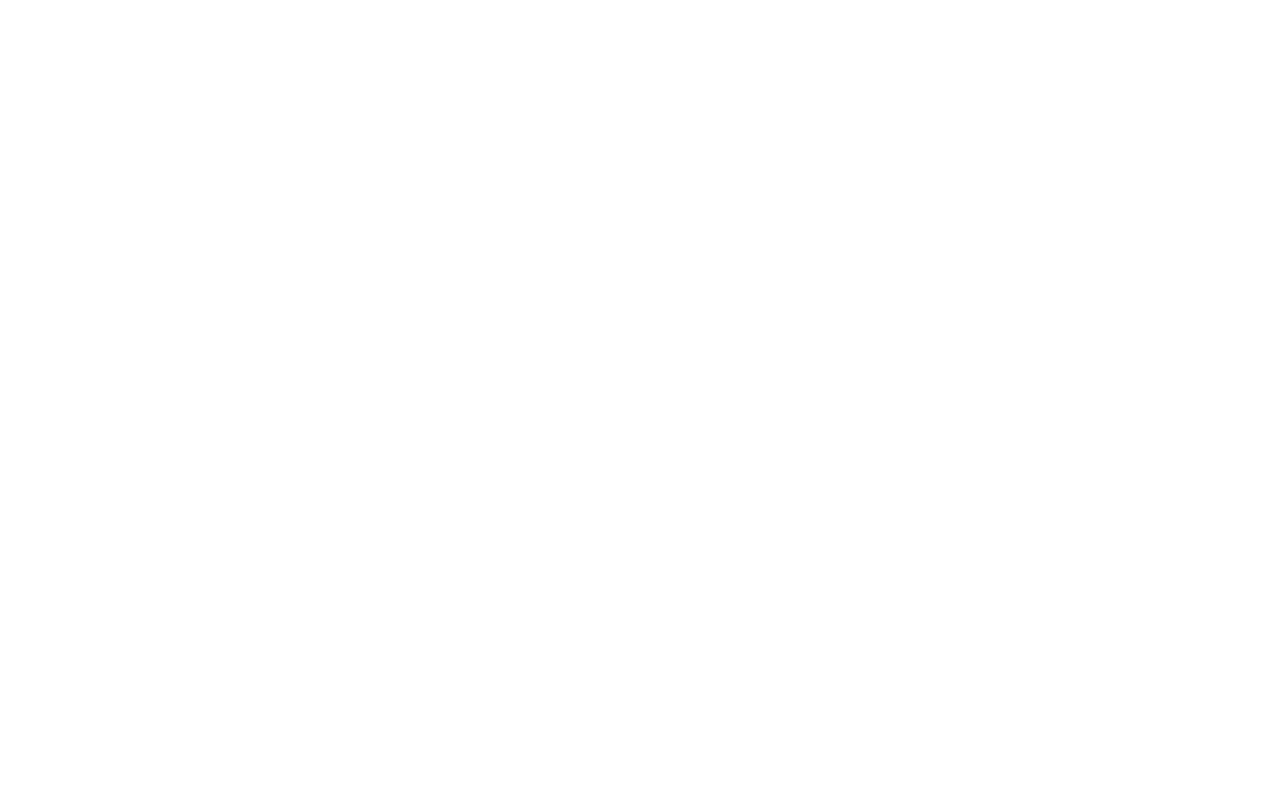
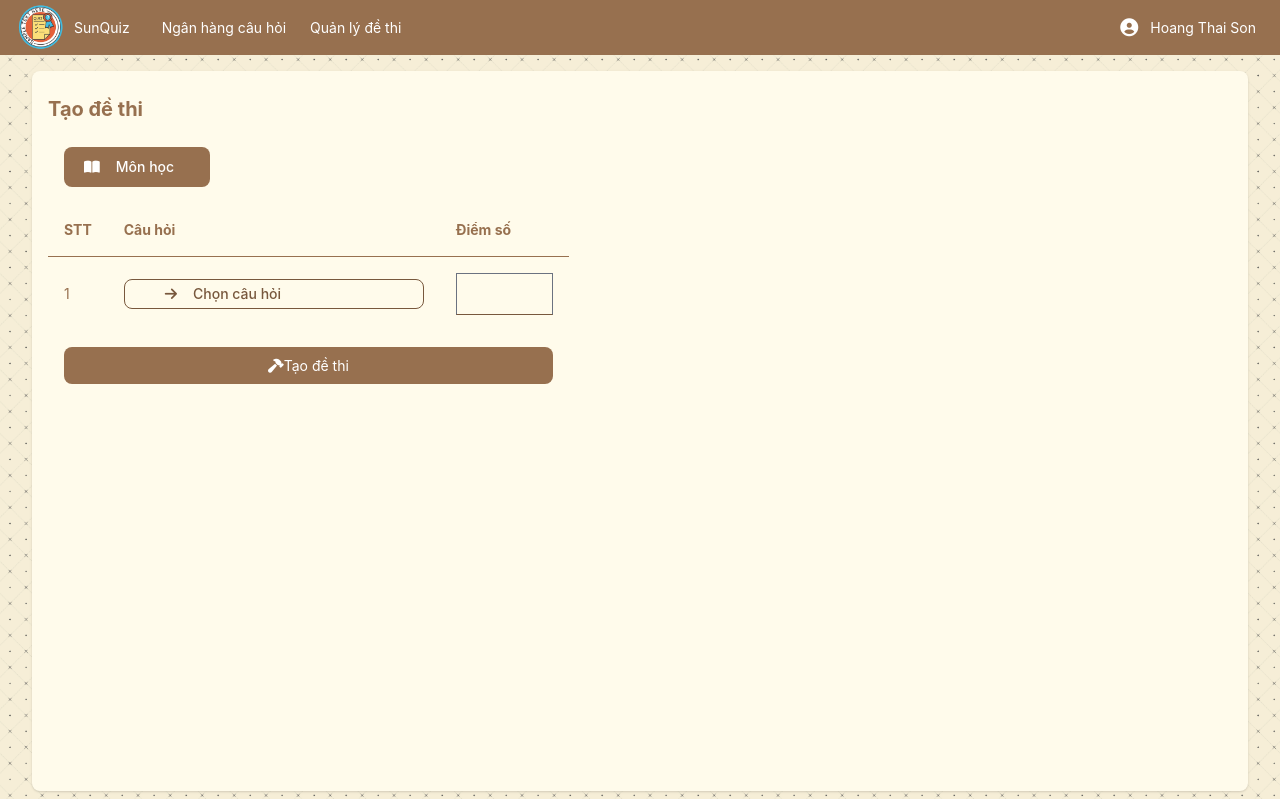
Before and after one commit to sonkun-game/sunquiz, a Nuxt app in the folder admin/teacher/: page /makeTest/create in a window 1280 px wide. Before the commit this address had no page. Built offline with nearby package versions, Linux system fonts and the light colour scheme.

Commit message:
init create test

```diff
--- a/admin/teacher/components/ConfirmBox.vue
+++ b/admin/teacher/components/ConfirmBox.vue
@@ -1,11 +1,11 @@
 <template>
-    <div v-if="show" class="container p-4 bg-yellow-50 border-teddy-brow">
+    <div v-if="show" class="cfbox-container p-4 bg-yellow-50 border-teddy-brow">
         <div class="p-4 text-lg text-center">
             <b>{{ text }}</b>
         </div>
         <div class="p-4 w-full flex gap-2">
             <button @click="cancleConfirm" class="p-2 bg-white text-teddy-brow rounded-lg">Thôi không xóa</button>
-            <button class="p-2 bg-teddy-brow rounded-lg">Xóa đi !!</button>
+            <button class="p-2 bg-teddy-brow rounded-lg">Xóa !!</button>
         </div>
     </div>
 </template>
@@ -27,7 +27,7 @@
 </script>
 
 <style scoped>
-.container {
+.cfbox-container {
     width: 400px;
     height: 150px;
     position: fixed;
--- a/admin/teacher/components/Dropdown.vue
+++ b/admin/teacher/components/Dropdown.vue
@@ -1,17 +1,25 @@
 
 <template>
     <div>
-        <button :id="'dropdownButton' + dropKey" :data-dropdown-toggle="'dropdown' + dropKey"
+        <button v-if="type=='default'" :id="'dropdownButton' + dropKey" :data-dropdown-toggle="'dropdown' + dropKey"
             class="bg-teddy-brow text-white font-medium rounded-lg text-sm px-5 py-2.5 text-center inline-flex items-center dark:bg-blue-600 dark:hover:bg-blue-700 dark:focus:ring-blue-800"
             type="button">
             <i :class="iconClass"></i>
-            <span class="px-4">{{ label }} </span>
+            <span class="px-4">{{ newLabel }} </span>
+        </button>
+
+        <button style="min-width: 300px;" v-if="type=='thin'" :id="'dropdownButton' + dropKey" :data-dropdown-toggle="'dropdown' + dropKey"
+            class="border-teddy-brow text-teddy-brow font-medium rounded-lg text-sm px-10 py-1 text-center inline-flex items-center dark:bg-blue-600 dark:hover:bg-blue-700 dark:focus:ring-blue-800"
+            type="button">
+            <i :class="iconClass"></i>
+            <span class="px-4">{{ newLabel }} </span>
         </button>
 
         <div :id="'dropdown' + dropKey" class="z-10 hidden bg-yellow-50 divide-y divide-gray-100 rounded-lg shadow w-44 dark:bg-gray-700">
             <ul class="py-2 text-sm text-gray-700 dark:text-gray-200" aria-labelledby="dropdownDefaultButton">
                 <li v-for="(item, index) in list" :key="dropKey + index">
                     <a :href="item.link"
+                        @click="setLabel(item.name)"
                         class="block px-4 py-2 hover:bg-yellow-100">
                         {{ item.name }}
                     </a>
@@ -31,10 +39,28 @@
             return uuidv4();
         }
     },
+    data() {
+        return {
+            newLabel: ""
+        }
+    },
     props: {
         label: "",
         iconClass: "",
-        list: []
+        list: [],
+        type: {
+            type: String,
+            default: "default"
+        }
+    },
+    mounted() {
+        this.newLabel = this.label
+    },
+    methods: {
+        setLabel(str) {
+            this.newLabel = str;
+            this.$emit("change_value");
+        }
     }
 }
 </script>
--- /dev/null
+++ b/admin/teacher/pages/makeQuiz/edit/_id.vue
@@ -0,0 +1,100 @@
+<template>
+  <div class="container p-4 shadow bg-yellow-50 rounded-lg m-auto">
+    <p class="text-xl py-2 cursor-pointer">
+      <NuxtLink to="../">
+        <i class="fa-solid fa-left-long"></i>
+      </NuxtLink>
+      <span class="px-2"><b>Chỉnh sửa câu hỏi {{ id }} :</b></span>
+    </p>
+
+
+    <div class="p-4 border-teddy-brow">
+      <div class="text-xl p-2">
+        <div>
+          <label for="quest">Câu hỏi : </label>
+          <input id="quest" class="p-2 bg-transparent border-bottom-teddy-brow" />
+        </div>
+      </div>
+      <div>
+        <div class="p-2">
+          <label for="upload_image"><b> Upload ảnh </b></label><br>
+          <input id="upload_image" type="file" />
+        </div>
+        <div class="p-2">
+          <ul class="cursor-pointer">
+            <li>
+              <div>
+                <label for="asw1">A: </label>
+                <input id="asw1" class="p-2 bg-transparent border-bottom-teddy-brow" />
+                <input class="px-2" id="is_true_1" type="checkbox" />
+              </div>
+            </li>
+            <li>
+              <div>
+                <label for="asw2">B: </label>
+                <input id="asw2" class="p-2 bg-transparent border-bottom-teddy-brow" />
+                <input class="px-2" id="is_true_2" type="checkbox" />
+              </div>
+            </li>
+            <li>
+              <div>
+                <label for="asw3">C: </label>
+                <input id="asw3" class="p-2 bg-transparent border-bottom-teddy-brow" />
+                <input class="px-2" id="is_true_3" type="checkbox" />
+              </div>
+            </li>
+            <li>
+              <div>
+                <label for="asw4">D: </label>
+                <input id="asw4" class="p-2 bg-transparent border-bottom-teddy-brow" />
+                <input class="px-2" id="is_true_4" type="checkbox" />
+              </div>
+            </li>
+          </ul>
+        </div>
+      </div>
+      <div class="flex gap-4 p-4" style="width: 400px;">
+        <button class="bg-white text-teddy-brow rounded-lg bold p-2 w-full">
+          <i class="fa-solid fa-x"></i>
+          <span>Hủy</span>
+        </button>
+        <button class="bg-teddy-brow rounded-lg bold p-2 w-full">
+          <i class="fa-solid fa-hammer text-white"></i>
+          <span class="text-white">Sửa</span>
+        </button>
+      </div>
+    </div>
+
+  </div>
+</template>
+
+<style scoped>
+p,
+div {
+  color: #97704f;
+}
+
+.container {
+  height: 90vh;
+}
+
+.question-image {
+  max-width: 400px;
+}
+
+.answ {
+  width: 400px;
+}
+</style>
+
+<script>
+export default {
+  name: 'MakeQuizEditPage',
+  layout: 'main',
+  computed: {
+    id() {
+      return this.$route.params.id;
+    }
+  }
+}
+</script>
--- a/admin/teacher/pages/makeQuiz/index.vue
+++ b/admin/teacher/pages/makeQuiz/index.vue
@@ -33,9 +33,9 @@
               <NuxtLink :to="'/makeQuiz/detail/' + item.id">
                 <i class="fa-solid fa-eye"></i>
               </NuxtLink>
-              <button class="px-2">
+              <NuxtLink :to="'/makeQuiz/edit/' + item.id">
                 <i class="fa-solid fa-pen"></i>
-              </button>
+              </NuxtLink>
               <button @click="deleteQuiz()" class="px-2">
                 <i class="fa-solid fa-trash"></i>
               </button>
--- /dev/null
+++ b/admin/teacher/pages/makeTest/create/index.vue
@@ -0,0 +1,117 @@
+<template>
+    <div class="container p-4 shadow bg-yellow-50 rounded-lg m-auto">
+        <p class="text-xl py-2">
+            <b>Tạo đề thi</b>
+        </p>
+        <!-- Chọn môn học -->
+        <div class="p-4 flex justify-between">
+            <Dropdown label="Môn học" :list="listSubject" iconClass="fa-solid fa-book-open" />
+        </div>
+        <table>
+            <thead>
+                <tr>
+                    <th class="p-4 text-left">STT</th>
+                    <th class="p-4 text-left">Câu hỏi</th>
+                    <th class="p-4 text-left">Điểm số</th>
+                </tr>
+            </thead>
+            <tbody>
+                <tr>
+
+                </tr>
+                <tr>
+                    <td class="p-4">1</td>
+                    <td class="p-4">
+                        <Dropdown @change_value="addRow" type="thin" label="Chọn câu hỏi" :list="listQuestion"
+                            iconClass="fa-solid fa-arrow-right" />
+                    </td>
+                    <td class="p-4">
+                        <input type="number" min="0" max="10" id="asw3"
+                            class="p-2 bg-transparent border-bottom-teddy-brow" />
+                    </td>
+                </tr>
+            </tbody>
+            <tfoot>
+                <tr>
+                    <td class="p-4" colspan="3">
+                        <button class="bg-teddy-brow rounded-lg bold p-2 w-full">
+                            <i class="fa-solid fa-hammer text-white"></i>
+                            <span class="text-white">Tạo đề thi</span>
+                        </button>
+                    </td>
+                </tr>
+            </tfoot>
+        </table>
+    </div>
+</template>
+
+<script>
+import Dropdown from '../../../components/Dropdown.vue';
+
+export default {
+    name: 'MakeTestPage',
+    layout: 'main',
+    components: {
+        Dropdown,
+    },
+    data() {
+        return {
+            listSubject: [
+                {
+                    link: "#",
+                    name: "Toán học"
+                },
+                {
+                    link: "#",
+                    name: "Tiếng anh"
+                }
+            ],
+            listQuestion: [
+                {
+                    id: 1,
+                    link: "#",
+                    name: "1 + 1 = ?",
+                    answ1: "2",
+                    answ2: "3",
+                    answ3: "4",
+                    answ4: "5",
+                    isTrue: "1"
+                },
+                {
+                    id: 2,
+                    link: "#",
+                    name: "2 + 2 = ?",
+                    answ1: "2",
+                    answ2: "3",
+                    answ3: "4",
+                    answ4: "5",
+                    isTrue: "3"
+                }
+            ],
+            listTestQuestion: []
+        }
+    },
+    methods: {
+        addRow(id) {
+            console.log("add new row")
+        }
+    }
+}
+</script>
+<style scoped>
+* {
+    color: #97704f;
+}
+
+.text-white {
+    color: white !important;
+}
+
+thead {
+    border-bottom: 1px solid #97704f;
+}
+
+.container {
+    height: 90vh;
+}
+</style>
--- a/admin/teacher/pages/makeTest/index.vue
+++ b/admin/teacher/pages/makeTest/index.vue
@@ -7,7 +7,10 @@
     <div class="p-4 flex justify-between">
       <Dropdown label="Môn học" :list="listSubject" iconClass="fa-solid fa-book-open" />
 
-      <button class="bg-teddy-brow text-white font-medium rounded-lg text-sm px-5 py-2.5">Tạo đề thi</button>
+      <NuxtLink to="/makeTest/create">
+        <button class="bg-teddy-brow text-white font-medium rounded-lg text-sm px-5 py-2.5">Tạo đề thi</button>
+      </NuxtLink>
+
     </div>
     <!-- Danh sách ngân hàng đề -->
     <div class="p-4">
@@ -35,7 +38,7 @@
               <button class="px-2">
                 <i class="fa-solid fa-pen"></i>
               </button>
-              <button class="px-2">
+              <button @click="deleteQuiz()" class="px-2">
                 <i class="fa-solid fa-trash"></i>
               </button>
             </td>
@@ -45,17 +48,22 @@
         </tfoot>
       </table>
     </div>
+
+    <!-- Confirm Delete Box -->
+    <ConfirmBox @cancle_delete="deleteQuiz" text="Bạn có chắc muốn xóa câu hỏi này ? " :show="isDeleted"></ConfirmBox>
   </div>
 </template>
 
 <script>
 import Dropdown from '../../components/Dropdown.vue';
+import ConfirmBox from '../../components/ConfirmBox.vue';
 
 export default {
   name: 'MakeTestPage',
   layout: 'main',
   components: {
-    Dropdown
+    Dropdown,
+    ConfirmBox
   },
   data() {
     return {
@@ -86,7 +94,13 @@
           time: "45",
           expired: "2024-02-28T14:00:00",
         },
-      ]
+      ],
+      isDeleted: false,
+    }
+  },
+  methods: {
+    deleteQuiz() {
+      this.isDeleted = !this.isDeleted;
     }
   }
 }
--- a/admin/teacher/static/css/main.css
+++ b/admin/teacher/static/css/main.css
@@ -2,18 +2,32 @@
     background-color: #97704f;
     color: white;
 }
+
 .text-teddy-brow {
     color: #78583d;
 }
+
 .bg-teddy-brow:hover {
     background-color: #78583d;
 }
+
 .border-teddy-brow {
     border: 1px solid #78583d
 }
+
 .border-bottom-teddy-brow {
     border-bottom: 1px solid #78583d
 }
+
 .border-top-teddy-brow {
     border-top: 1px solid #78583d
 }
+
+input {
+    outline: none;
+}
+
+textarea:focus,
+input:focus {
+    outline: none;
+}
```
